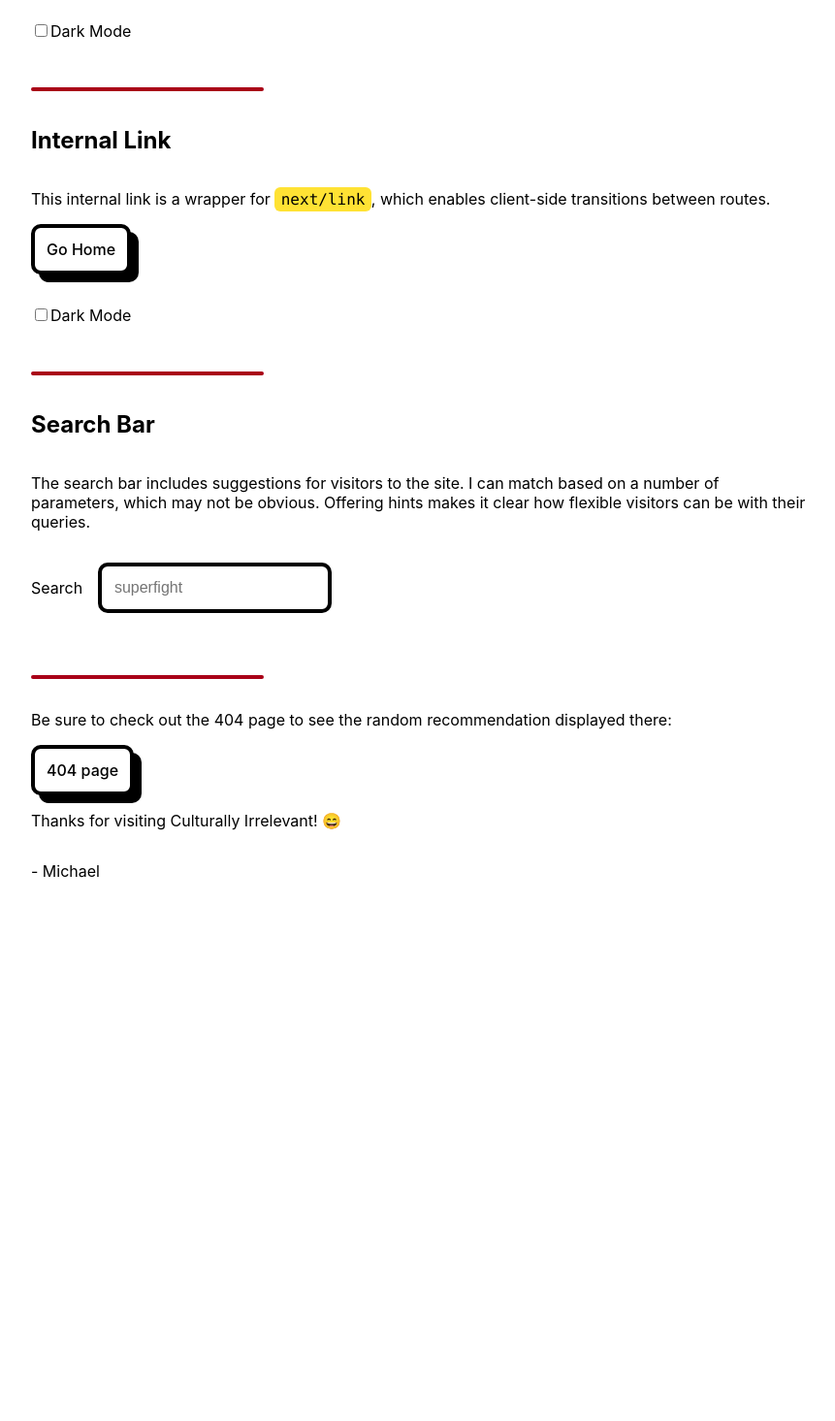
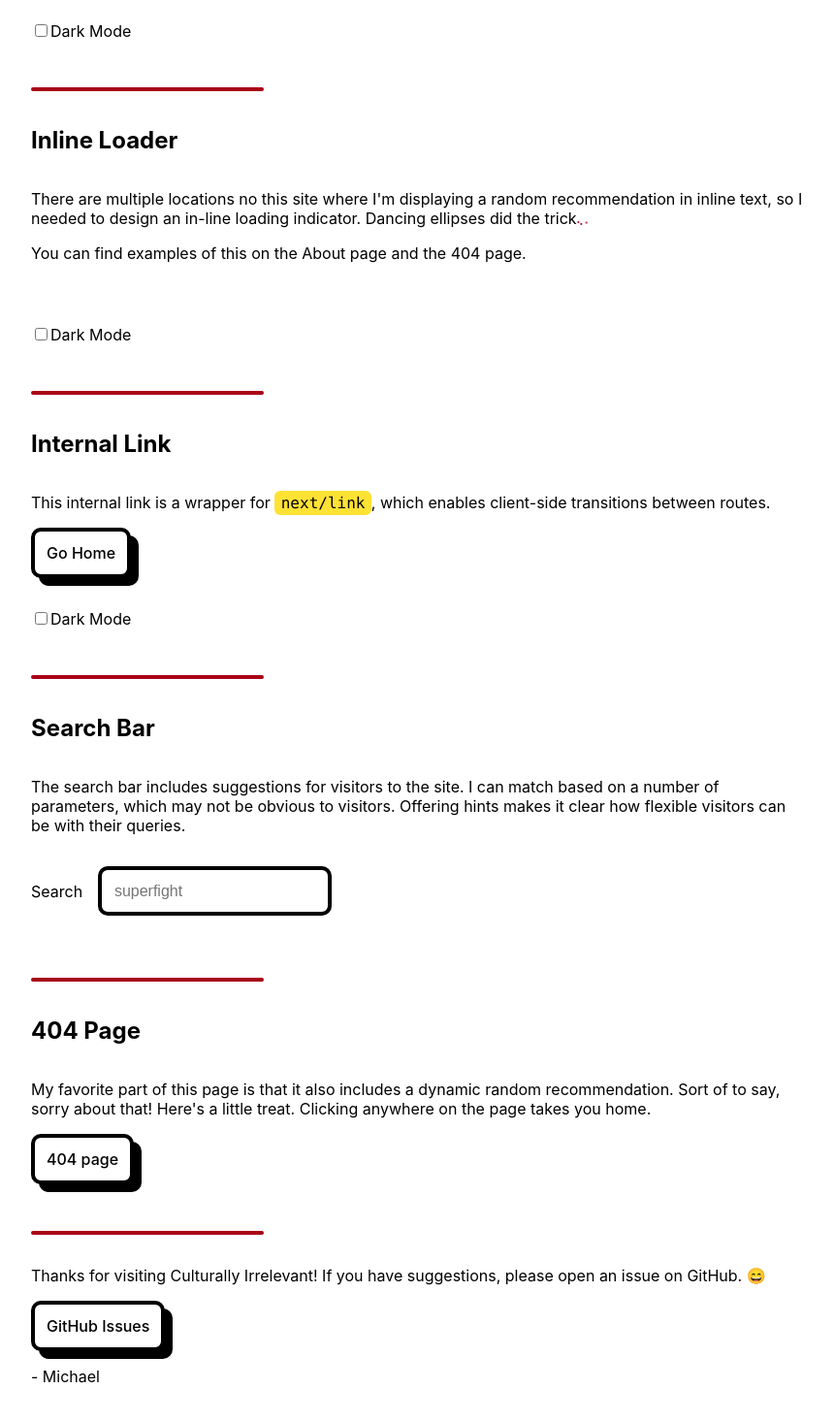
Before and after one commit to mknepprath/culturally-irrelevant, a Next.js app: page /guidebook in a window 1280 px wide. Shown: the part 1711-3176 px from the top of the page at 97% size, without its empty margins (208-1069 px from the left). Before the commit the page ends 2715 px from the top, so only its background shows below. Built offline with nearby package versions, Linux system fonts and the light colour scheme.

Commit message:
Add inline loader & more details based on feedback

```diff
--- a/components/guidebook/dark-mode.js
+++ b/components/guidebook/dark-mode.js
@@ -17,7 +17,7 @@ function DarkModeGuide({ children }) {
         activation of dark mode on non-iOS devices.
         <br />
         The implementation of Dark Mode was very purposeful, and not necessarily
-        a 1:1 color-swap. This is especially obvious for the red/purple cards
+        a 1:1 color-swap. This is especially clear for the red/purple cards
         which gain an outline in dark mode. The outline is added around the link
         arrow, as well.
       </p>
--- /dev/null
+++ b/components/guidebook/inline-loader.js
@@ -0,0 +1,60 @@
+import React from "react";
+import classnames from "classnames";
+
+import styles from "./inline-loader.module.css";
+
+function InlineLoaderGuide() {
+  const [isDarkMode, setIsDarkMode] = React.useState(false);
+
+  return (
+    <>
+      <h2>Inline Loader</h2>
+
+      <p>
+        There are multiple locations no this site where I'm displaying a random
+        recommendation in inline text, so I needed to design an in-line loading
+        indicator. Dancing ellipses did the trick
+        <>
+          <span
+            className={classnames(styles.dot1, {
+              [styles.dark]: isDarkMode,
+            })}
+          >
+            .
+          </span>
+          <span
+            className={classnames(styles.dot2, {
+              [styles.dark]: isDarkMode,
+            })}
+          >
+            .
+          </span>
+          <span
+            className={classnames(styles.dot3, {
+              [styles.dark]: isDarkMode,
+            })}
+          >
+            .
+          </span>
+        </>
+        <br />
+        <p>You can find examples of this on the About page and the 404 page.</p>
+      </p>
+
+      <form
+        style={{ display: "flex", flexDirection: "column", marginTop: "2rem" }}
+      >
+        <label>
+          <input
+            type="checkbox"
+            value={isDarkMode}
+            onChange={() => setIsDarkMode(!isDarkMode)}
+          />
+          Dark Mode
+        </label>
+      </form>
+    </>
+  );
+}
+
+export default InlineLoaderGuide;
--- /dev/null
+++ b/components/guidebook/inline-loader.module.css
@@ -0,0 +1,66 @@
+.dot1,
+.dot2,
+.dot3 {
+  color: var(--culturally-irrelevant-red);
+  display: inline-block;
+}
+.dot1.dark,
+.dot2.dark,
+.dot3.dark {
+  color: var(--white-dark);
+}
+@media (prefers-color-scheme: dark) {
+  .dot1,
+  .dot2,
+  .dot3 {
+    color: var(--white-dark);
+  }
+}
+.dot1 {
+  animation: shake 1s;
+  animation-iteration-count: infinite;
+}
+.dot2 {
+  animation: shake 0.8s;
+  animation-iteration-count: infinite;
+}
+.dot3 {
+  animation: shake 0.6s;
+  animation-iteration-count: infinite;
+}
+
+@keyframes shake {
+  0% {
+    transform: translate(1px, 1px) rotate(0deg);
+  }
+  10% {
+    transform: translate(-1px, -1px) rotate(-1deg);
+  }
+  20% {
+    transform: translate(-2px, 0px) rotate(1deg);
+  }
+  30% {
+    transform: translate(2px, 2px) rotate(0deg);
+  }
+  40% {
+    transform: translate(1px, -1px) rotate(1deg);
+  }
+  50% {
+    transform: translate(-1px, 2px) rotate(-1deg);
+  }
+  60% {
+    transform: translate(-2px, 1px) rotate(0deg);
+  }
+  70% {
+    transform: translate(2px, 1px) rotate(-1deg);
+  }
+  80% {
+    transform: translate(-1px, -1px) rotate(1deg);
+  }
+  90% {
+    transform: translate(1px, 2px) rotate(0deg);
+  }
+  100% {
+    transform: translate(1px, -2px) rotate(-1deg);
+  }
+}
--- a/components/guidebook/search-bar.js
+++ b/components/guidebook/search-bar.js
@@ -16,9 +16,9 @@ function SearchBarGuide() {
 
       <p>
         The search bar includes suggestions for visitors to the site. I can
-        match based on a number of parameters, which may not be obvious.
-        Offering hints makes it clear how flexible visitors can be with their
-        queries.
+        match based on a number of parameters, which may not be obvious to
+        visitors. Offering hints makes it clear how flexible visitors can be
+        with their queries.
       </p>
 
       <SearchBar
--- a/pages/guidebook.js
+++ b/pages/guidebook.js
@@ -2,12 +2,14 @@ import Head from "next/head";
 import classnames from "classnames";
 
 import Button from "../components/button";
+import ExternalLink from "../components/external-link";
 import FloatingActionButton from "../components/fab";
 import InternalLink from "../components/internal-link";
 
 import ButtonGuide from "../components/guidebook/button";
 import CardGuide from "../components/guidebook/card";
 import DarkModeGuide from "../components/guidebook/dark-mode";
+import InlineLoaderGuide from "../components/guidebook/inline-loader";
 import InternalLinkGuide from "../components/guidebook/internal-link";
 import LoaderGuide from "../components/guidebook/loader";
 import SearchBarGuide from "../components/guidebook/search-bar";
@@ -67,6 +69,10 @@ export default function Guidebook({ theme }) {
 
         <hr className={classnames(styles.hr, { [styles.dark]: isDarkMode })} />
 
+        <InlineLoaderGuide />
+
+        <hr className={classnames(styles.hr, { [styles.dark]: isDarkMode })} />
+
         <InternalLinkGuide />
 
         <hr className={classnames(styles.hr, { [styles.dark]: isDarkMode })} />
@@ -75,14 +81,31 @@ export default function Guidebook({ theme }) {
 
         <hr className={classnames(styles.hr, { [styles.dark]: isDarkMode })} />
 
+        <h2>404 Page</h2>
         <p>
-          Be sure to check out the 404 page to see the random recommendation
-          displayed there:
+          My favorite part of this page is that it also includes a dynamic
+          random recommendation. Sort of to say, sorry about that! Here's a
+          little treat. Clicking anywhere on the page takes you home.
         </p>
 
-        <InternalLink href="/404">404 page</InternalLink>
+        <InternalLink href="/404" isDarkMode={isDarkMode}>
+          404 page
+        </InternalLink>
 
-        <p>Thanks for visiting Culturally Irrelevant! 😄</p>
+        <hr className={classnames(styles.hr, { [styles.dark]: isDarkMode })} />
+
+        <p>
+          Thanks for visiting Culturally Irrelevant! If you have suggestions,
+          please open an issue on GitHub. 😄
+        </p>
+        <ExternalLink
+          href="https://github.com/mknepprath/culturally-irrelevant/issues"
+          rel="noopener noreferrer"
+          target="_blank"
+          isDarkMode={isDarkMode}
+        >
+          GitHub Issues
+        </ExternalLink>
         <p>- Michael</p>
       </main>
 
```
